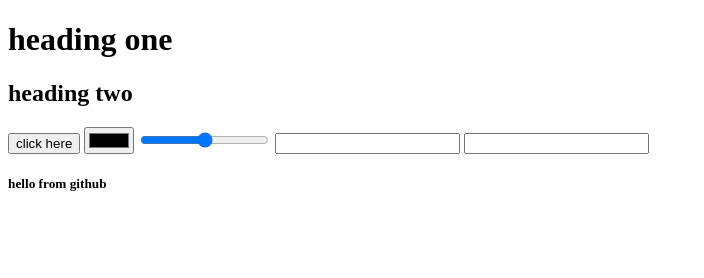
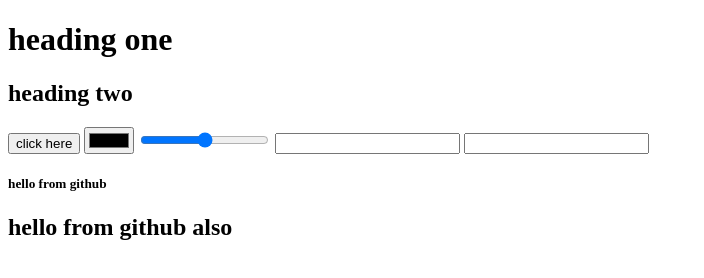
Before and after one commit to abubakkar-mee/learn-to-git, a plain HTML site: page index.html in a window 1280 px wide. Shown: the whole page, without its empty margins (0-704 px from the left). Drawn offline with Linux system fonts and the light colour scheme.

Commit message:
Update index.html
commit

```diff
--- a/index.html
+++ b/index.html
@@ -14,5 +14,6 @@
     <input type="password">
     <input type="text">
     <h5>hello from github</h5>
+    <h2>hello from github also</h2>
 </body>
 </html>
```
